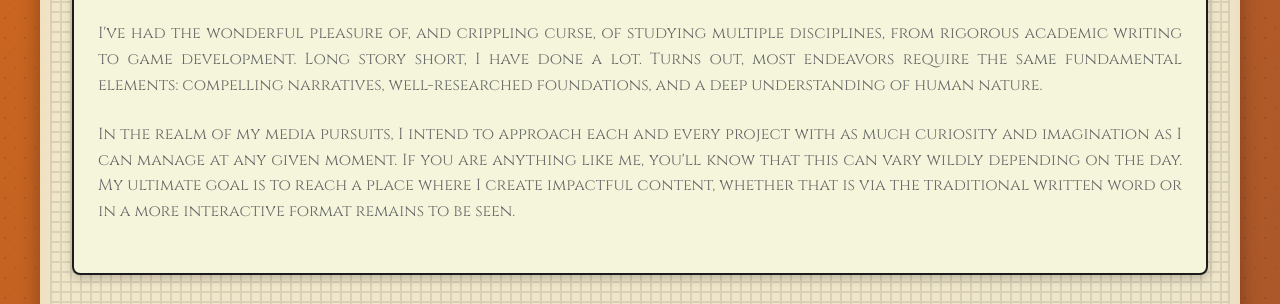
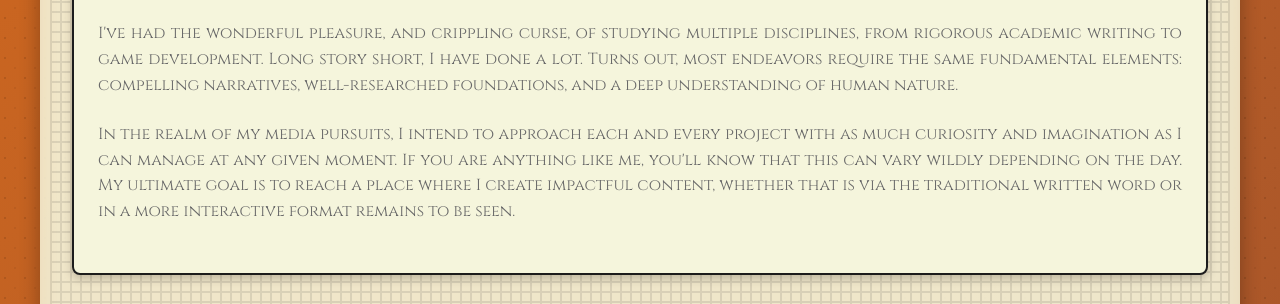
Before and after one commit to D10M3D35/D10M3D35.github.io, a plain HTML site: page about.html in a window 1280 px wide. Shown: the part 467-771 px from the top of the page. Drawn offline with Linux system fonts and the light colour scheme.

Commit message:
removed one of
grammatical improvement

```diff
--- a/about.html
+++ b/about.html
@@ -25,7 +25,7 @@
             <h2>Welcome, Stranger</h2>
             <p>Hey there stranger, thanks for taking the time to pop in to my corner of the increasingly impersonal internet. For the purpose of privacy, you can call me Diomedes. I am an independent writer/editor looking to break into the media landscape.</p>
 
-            <p>I've had the wonderful pleasure of, and crippling curse, of studying multiple disciplines, from rigorous academic writing to game development. Long story short, I have done a lot. Turns out, most endeavors require the same fundamental elements: compelling narratives, well-researched foundations, and a deep understanding of human nature.</p>
+            <p>I've had the wonderful pleasure, and crippling curse, of studying multiple disciplines, from rigorous academic writing to game development. Long story short, I have done a lot. Turns out, most endeavors require the same fundamental elements: compelling narratives, well-researched foundations, and a deep understanding of human nature.</p>
 
             <p>In the realm of my media pursuits, I intend to approach each and every project with as much curiosity and imagination as I can manage at any given moment. If you are anything like me, you'll know that this can vary wildly depending on the day. My ultimate goal is to reach a place where I create impactful content, whether that is via the traditional written word or in a more interactive format remains to be seen.</p>
         </div>
```
